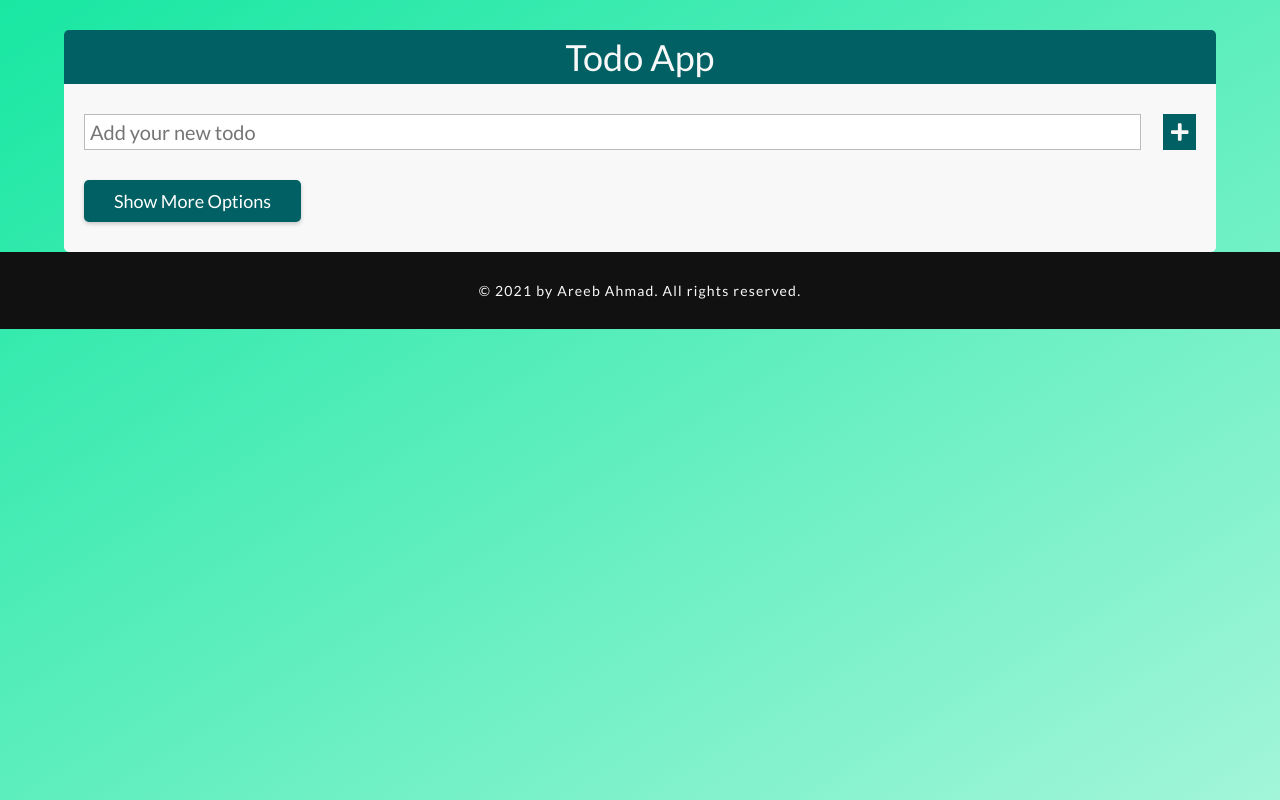
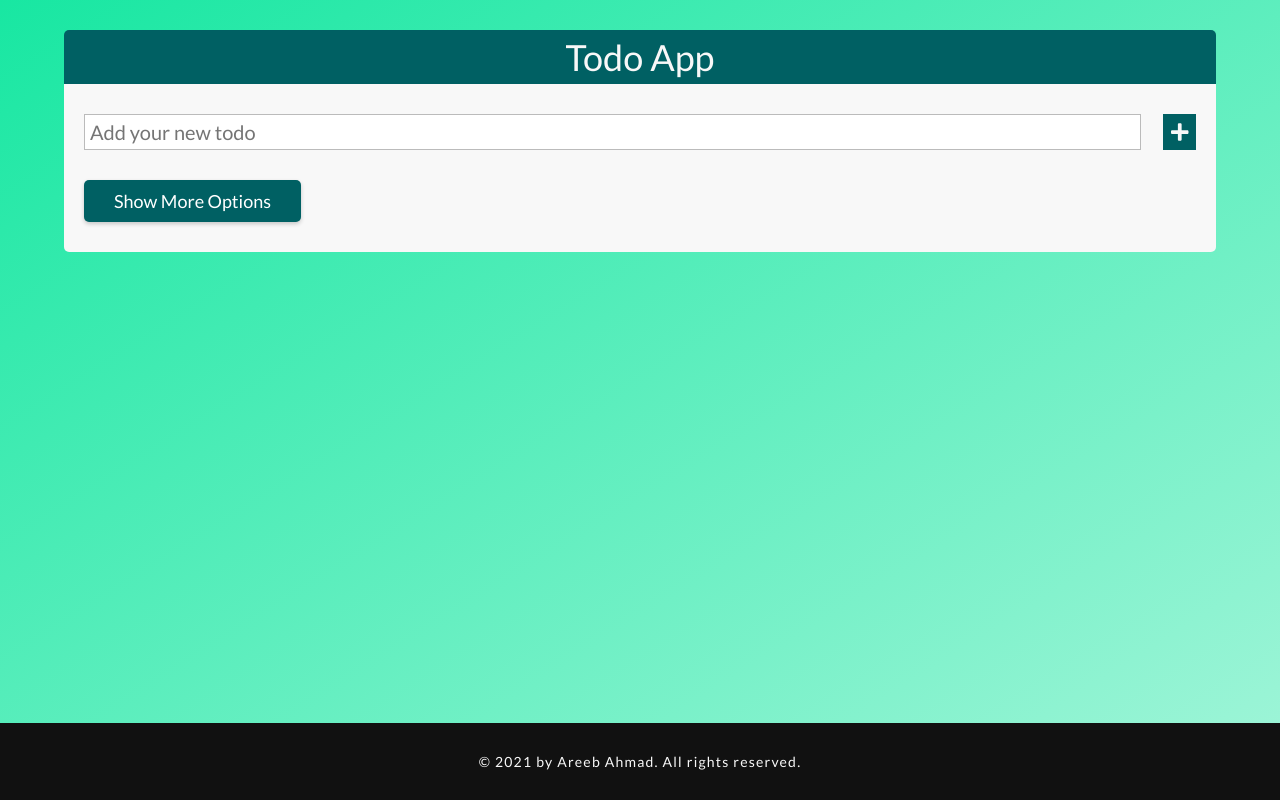
Before and after one commit to web-developer-areeb/To-Do-List-React-, a React (Create React App) app: page / in a window 1280 px wide. Built offline with nearby package versions, Linux system fonts and the light colour scheme.

Commit message:
Footer fixed at bottom.

```diff
--- a/src/components/App.jsx
+++ b/src/components/App.jsx
@@ -66,8 +66,6 @@ const App = () => {
     }
 
     return (
-        <div className="app">
-
         <div className='container'>
             <div className="header">
                 <h1 >Todo App</h1>
@@ -89,7 +87,6 @@ const App = () => {
                 />
             </Routes>
 
-            </div>
             <div className="footer">
                 <p>&copy; 2021 by Areeb Ahmad. All rights reserved.</p>
             </div>
--- a/src/css/App.css
+++ b/src/css/App.css
@@ -1,7 +1,3 @@
-.app {
-    max-width: 100%;
-}
-
 .container {
     padding-top: 3rem;
     max-width: 90%;
@@ -25,6 +21,10 @@
 }
 
 .footer {
+    position: fixed;
+    bottom: 0;
+    left: 0;
+    width: 100%;
     font-size: 1.4rem;
     background-color: #111;
     color: #f8f8f8;
```
Lines whose indentation alone changed are shown as unchanged.
